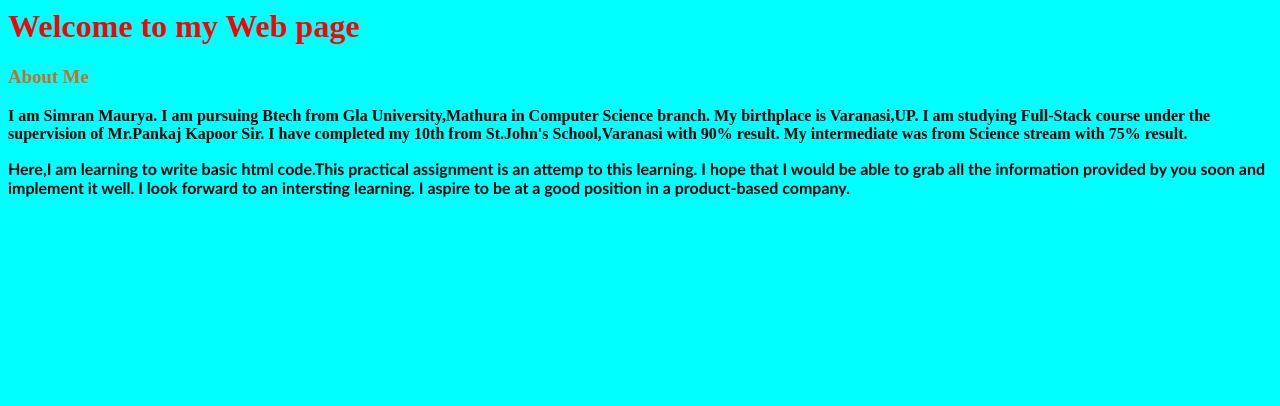
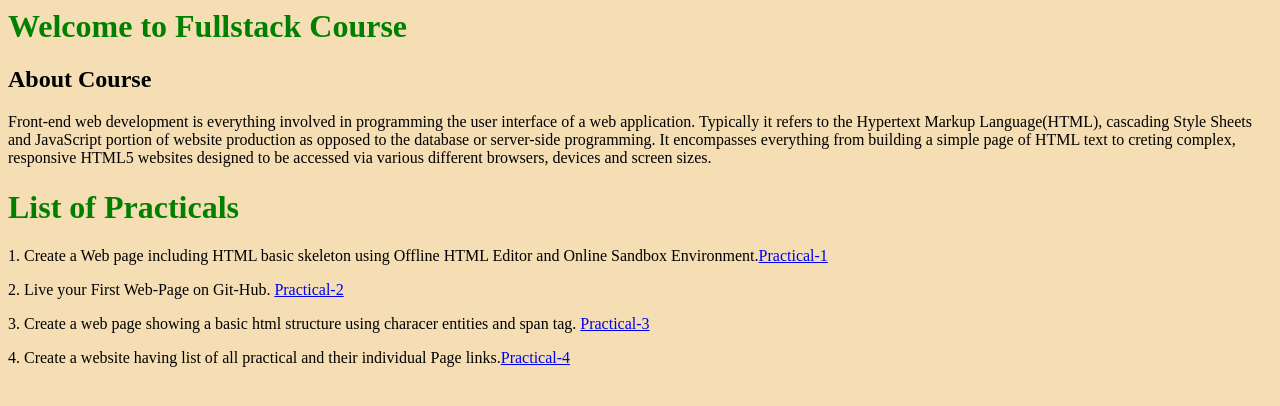
Before and after one commit to Simran177/Full-Stack-1, a plain HTML site: page Practical/index.html in a window 1280 px wide. Drawn offline with Linux system fonts and the light colour scheme.

Commit message:
Updated Practical-2

```diff
--- a/Practical/index.html
+++ b/Practical/index.html
@@ -5,29 +5,32 @@
             <meta name="viewport" content="width=device-width, initial-scale=1.0">
             <style>
                 body{
-                    background-color: aqua;
+                    background-color:wheat;
                 }
-                h1{
-                    color: red;
-                }
-                h3{
-                    color:chocolate;
-                }
+
             </style>
     </head>
     <body>
-        <h1 >Welcome to my Web page</h1>
-        <h3>About Me</h3>
-        <p style="font-weight: bold;">I am Simran Maurya. I am pursuing Btech from Gla University,Mathura in Computer Science branch.
-            My birthplace is Varanasi,UP. I am studying Full-Stack course under the supervision of Mr.Pankaj Kapoor Sir.
-            I have completed my 10th from St.John's School,Varanasi with 90% result.
-            My intermediate was from Science stream with 75% result.
-        </p>
-        <p style="font-family:'Gill Sans', 'Gill Sans MT', Calibri, 'Trebuchet MS', sans-serif;font-weight: bold;"> Here,I am learning to write basic html code.This practical assignment is an attemp to this learning.
-        I hope that I would be able to grab all the information provided by you soon and implement it well.
-        I look forward to an intersting learning.
-                I aspire to be at a good position in a product-based company.
-
-        </p>
+      <h1 span style="color:green">Welcome to Fullstack Course</h1>
+      <h2>About Course</h2>
+      <p>Front-end web development is everything involved in programming the user interface
+          of a web application. Typically it refers to the Hypertext Markup Language(HTML),
+          cascading Style Sheets and JavaScript portion of website production as opposed to the
+          database or server-side programming. It encompasses everything from building a simple
+          page of HTML text to creting complex, responsive HTML5 websites designed to
+           be accessed via various different browsers, devices and screen sizes.
+      </p>
+      <h1 span style="color:green">List of Practicals</h1>
+      <p>1. Create a Web page including HTML basic skeleton using Offline HTML Editor and
+          Online Sandbox Environment.<a href="Practical-1.html">Practical-1</a>
+      </p>
+      <p>2. Live your First Web-Page on Git-Hub. <a href="Practical-2.html">Practical-2</a>
+    </p>
+    <p>3. Create a web page showing a basic html structure using characer entities and span tag.
+        <a href="Practical-3.html">Practical-3</a>
+    </p>
+    <p>4. Create a website having list of all practical and their individual Page links.<a href=
+    "Practical-4.html">Practical-4</a>
+    </p>
     </body>
 </html>
```
Also changed, not shown: Practical/Practical-1.html (added, +29 -0 lines).
